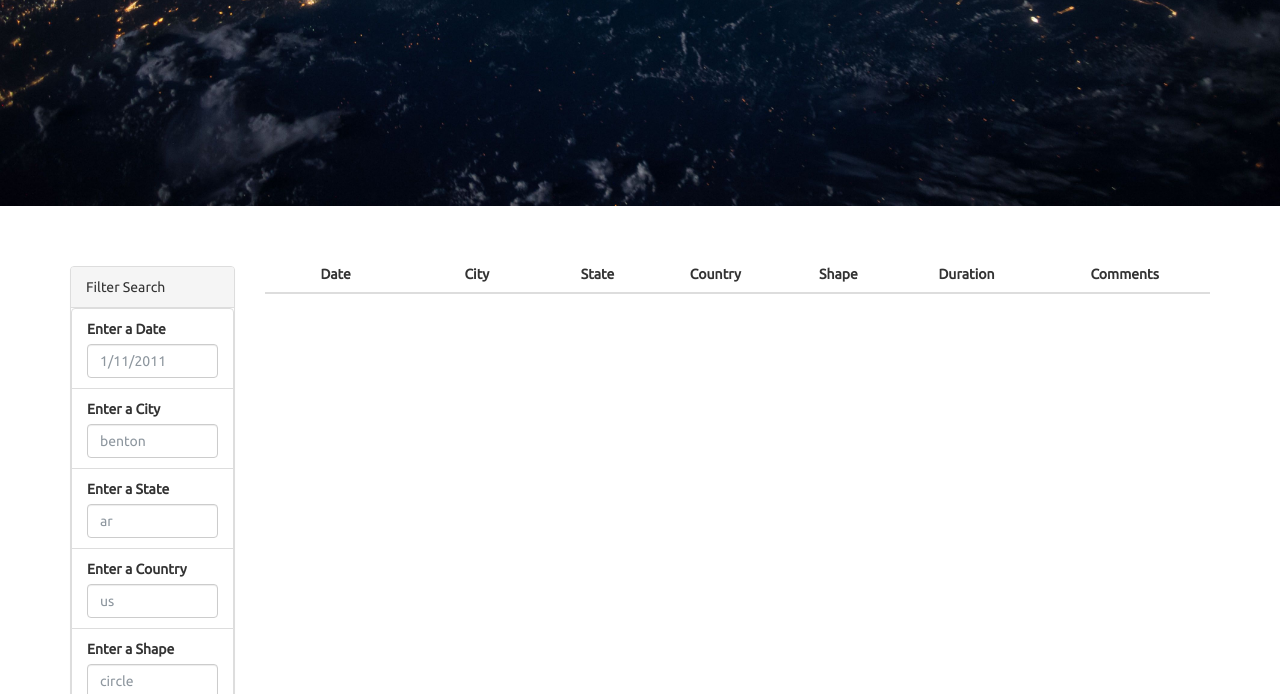
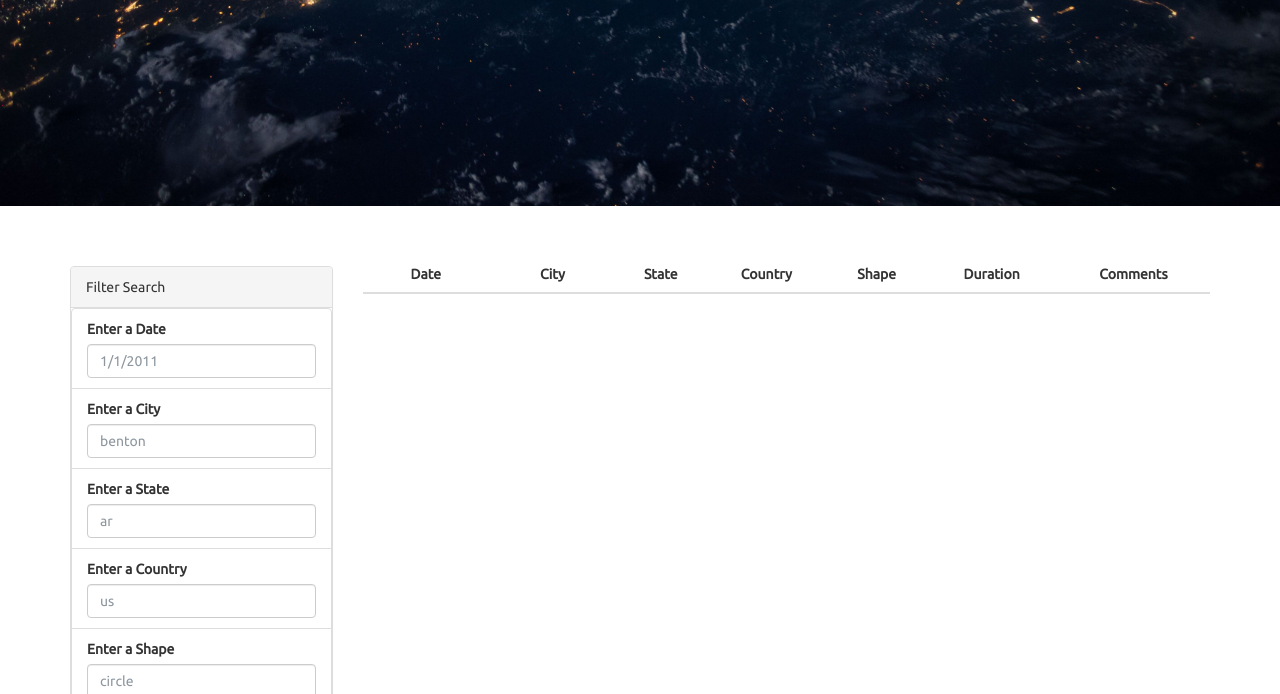
Before and after one commit to HolsteinZahler/javascript-challenge, a plain HTML site: page UFO-level-2/index.html in a window 1280 px wide. Shown: the part 406-1100 px from the top of the page. Drawn offline with nearby package versions, Linux system fonts and the light colour scheme.

Commit message:
updated default form data

```diff
--- a/UFO-level-2/index.html
+++ b/UFO-level-2/index.html
@@ -27,7 +27,7 @@
     </div>
     <div class="container">
       <div class="row margin-top-50">
-        <div class="col-md-2">
+        <div class="col-md-3">
           <aside class="filters">
             <div class="panel panel-default">
               <div class="panel-heading">Filter Search</div>
@@ -37,7 +37,7 @@
                     <ul class="list-group" id="filters">
                       <li class="filter list-group-item">
                         <label for="date">Enter a Date</label>
-                        <input class="form-control" id="datetime" type="text" placeholder="1/11/2011">
+                        <input class="form-control" id="datetime" type="text" placeholder="1/1/2011">
                       </li>
                       <li class="filter list-group-item">
                         <label for="date">Enter a City</label>
@@ -63,7 +63,7 @@
             </div>
           </aside>
         </div>
-        <div class="col-md-10">
+        <div class="col-md-9">
           <div id="table-area" class="">
             <table id="ufo-table" class="table table-striped">
               <thead>
```
